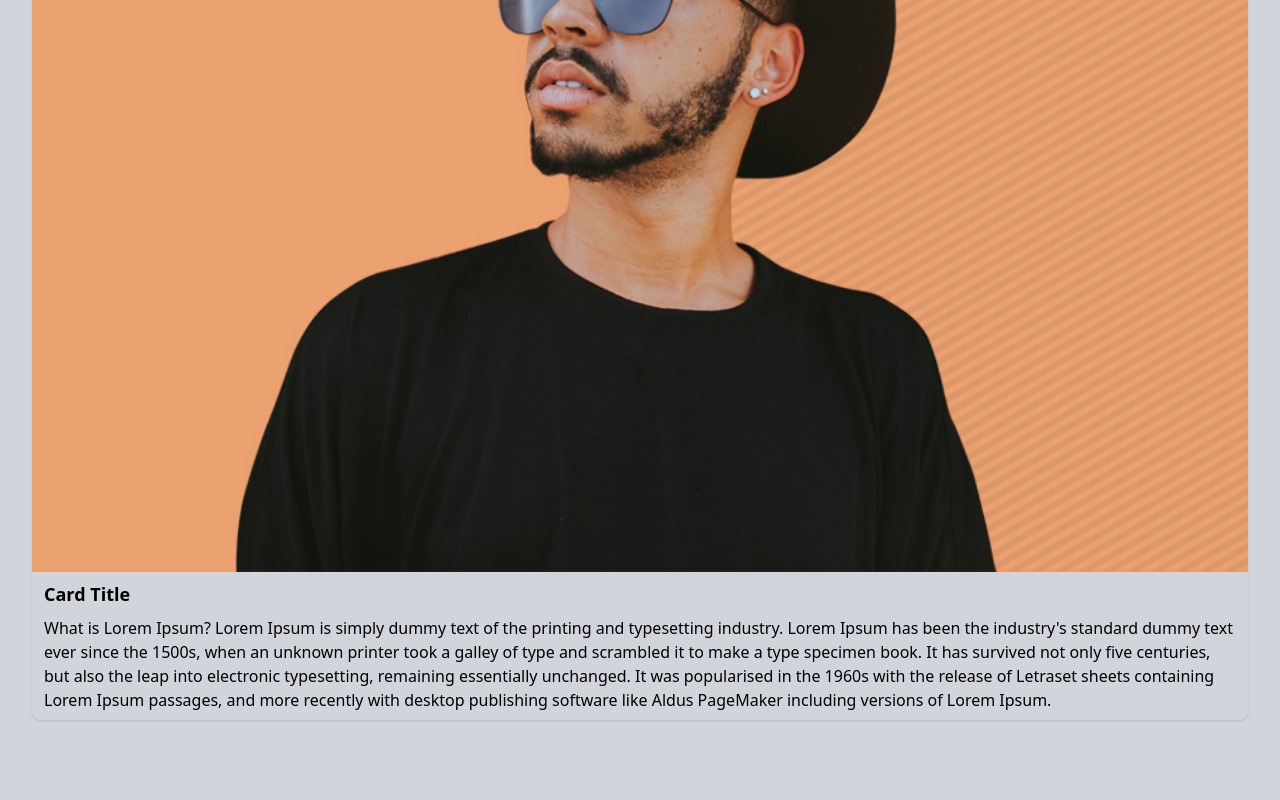
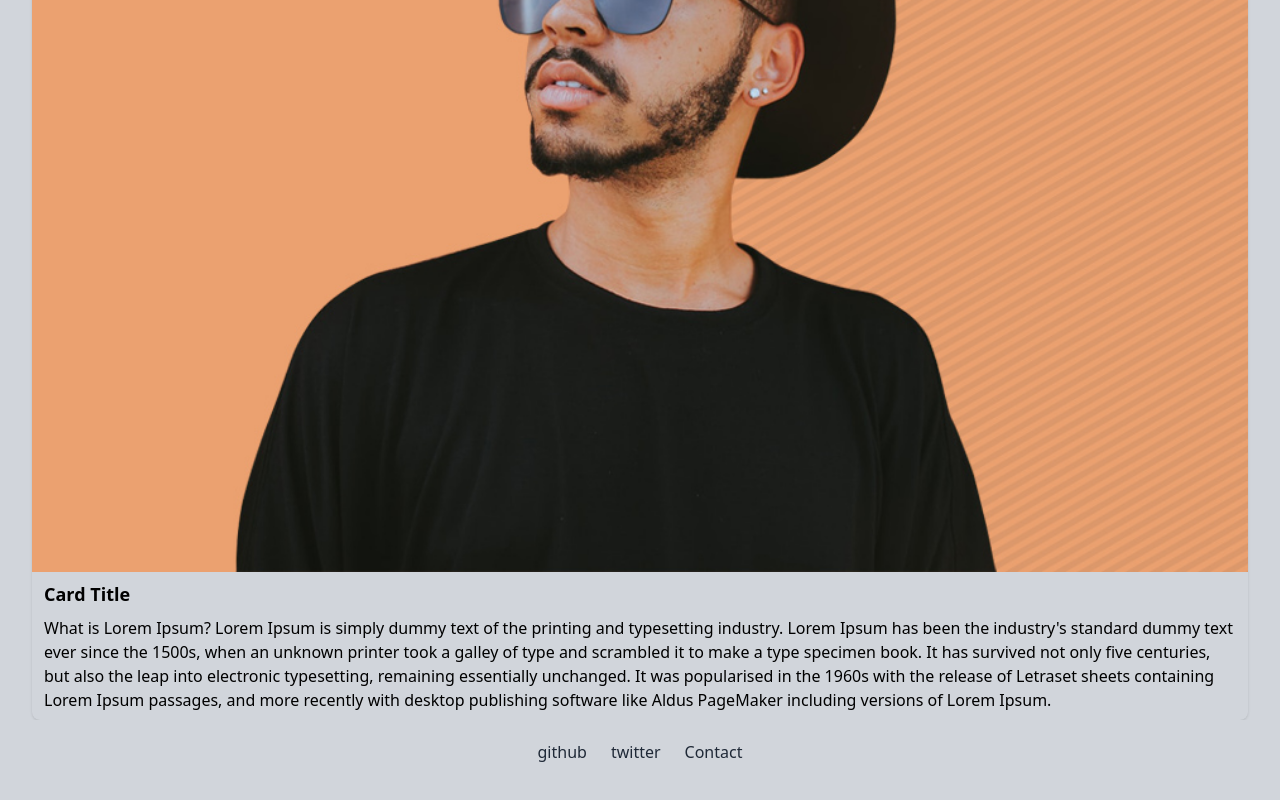
Before and after one commit to ekpotosammuel/tailwimdcss, a website: page src/index.html in a window 1280 px wide. Shown: the part 1505-2305 px from the top of the page. Before the commit the page ends 2257 px from the top, so only its background shows below. Drawn offline with Linux system fonts and the light colour scheme.

Commit message:
add footer

```diff
--- a/src/index.html
+++ b/src/index.html
@@ -110,6 +110,40 @@
         </div>
 
     </div>
+    <footer class="bg-gray-300 h-16 w-full flex justify-around items-stretch px-3">
+        <div class="flex">
+            <div class="hidden sm:flex items-stretch">
+                <a href=""
+                    class="flex items-center text-gray-800 px-3 transition-colors hover:text-indigo-600 hover:bg-gray-300">
+                    github
+                </a>
+                <a href=""
+                    class="flex items-center text-gray-800 px-3 transition-colors hover:text-indigo-600 hover:bg-gray-300">
+                    twitter
+                </a>
+                <a href=""
+                    class="flex items-center text-gray-800 px-3 transition-colors hover:text-indigo-600 hover:bg-gray-300">
+                    Contact
+                </a>
+            </div>
+            <!-- <div class="flex items-center">
+                <a href="" class="text-black py-1 px-3 transition-colors hover:text-indigo-500 hover:bg-indigo-300 rounded mx-3">
+                    Login
+                </a>
+                <a href="" class="bg-indigo-600 text-white py-1 px-3 hover:bg-indigo-700 transition-colors ring-offset-1 focus:ring-1 focus:ring-indigo-700 rounded">
+                    Sign Up
+                </a>
+            </div> -->
+            <div class=" sm:hidden h-full flex items-center ml-4">
+                <button class="flex items-center justify-center h-8 w-8 rounded hover:text-indigo-600 transition-colors hover:bg-indigo-100">
+                    <svg xmlns="http://www.w3.org/2000/svg" fill="none" viewBox="0 0 24 24" stroke-width="1.5" stroke="currentColor" class="w-6 h-6">
+                        <path stroke-linecap="round" stroke-linejoin="round" d="M3.75 6.75h16.5M3.75 12h16.5m-16.5 5.25h16.5" />
+                      </svg>
+
+                </button>
+            </div>
+        </div>
+    </footer>
 
 </body>
 
```
Also changed, not shown: dist/output.css.
